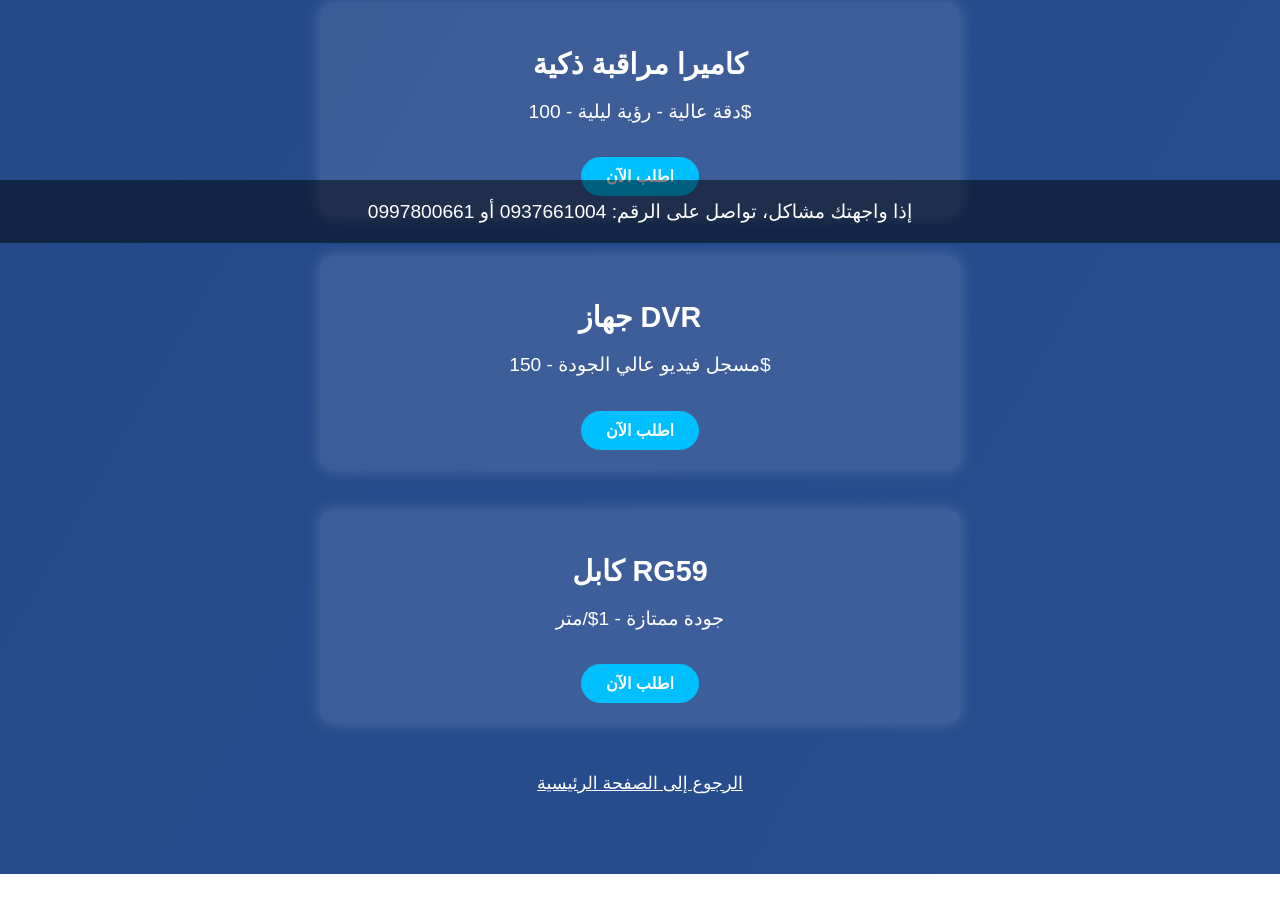
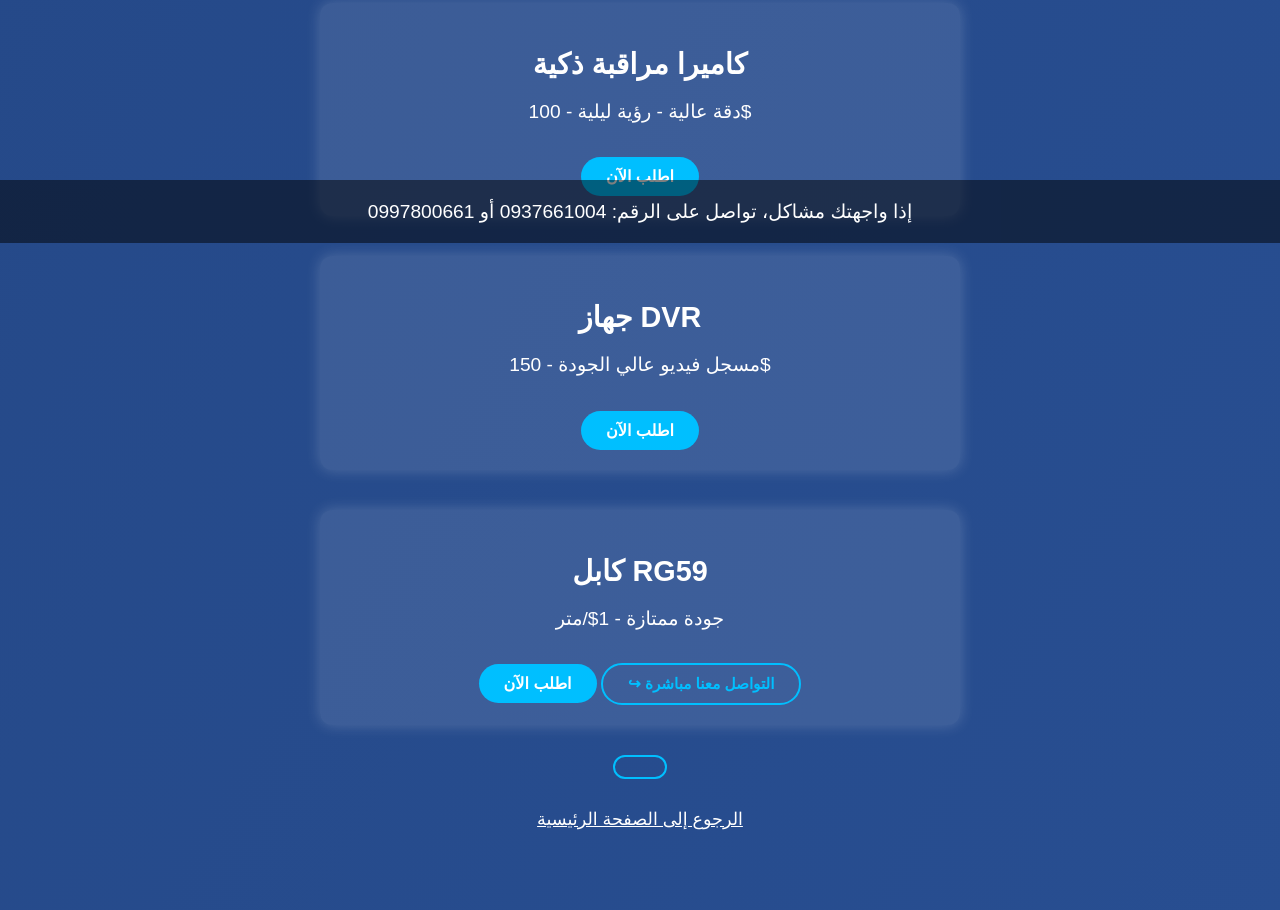
Before and after one commit to mosabko/mu-website111, a plain HTML site: page products.html in a window 1280 px wide. Shown: the part 557-1467 px from the top of the page. Before the commit the page ends 1431 px from the top, so only its background shows below. Drawn offline with Linux system fonts and the light colour scheme.

Commit message:
Update products.html

```diff
--- a/products.html
+++ b/products.html
@@ -193,6 +193,21 @@
     <h2>كابل RG59</h2>
     <p>جودة ممتازة - 1$/متر</p>
     <a href="contact.html" class="button">اطلب الآن</a>
+    <a href="contact.html" style="
+  display: inline-block;
+  margin-top: 10px;
+  padding: 10px 25px;
+  background-color: transparent;
+  border: 2px solid #00bfff;
+  color: #00bfff;
+  border-radius: 25px;
+  text-decoration: none;
+  font-weight: bold;
+  font-size: 0.95em;
+  transition: all 0.3s ease;
+">
+  ↪ التواصل معنا مباشرة
+
   </div>
 
   <a href="index.html" class="back-link">الرجوع إلى الصفحة الرئيسية</a>
```
